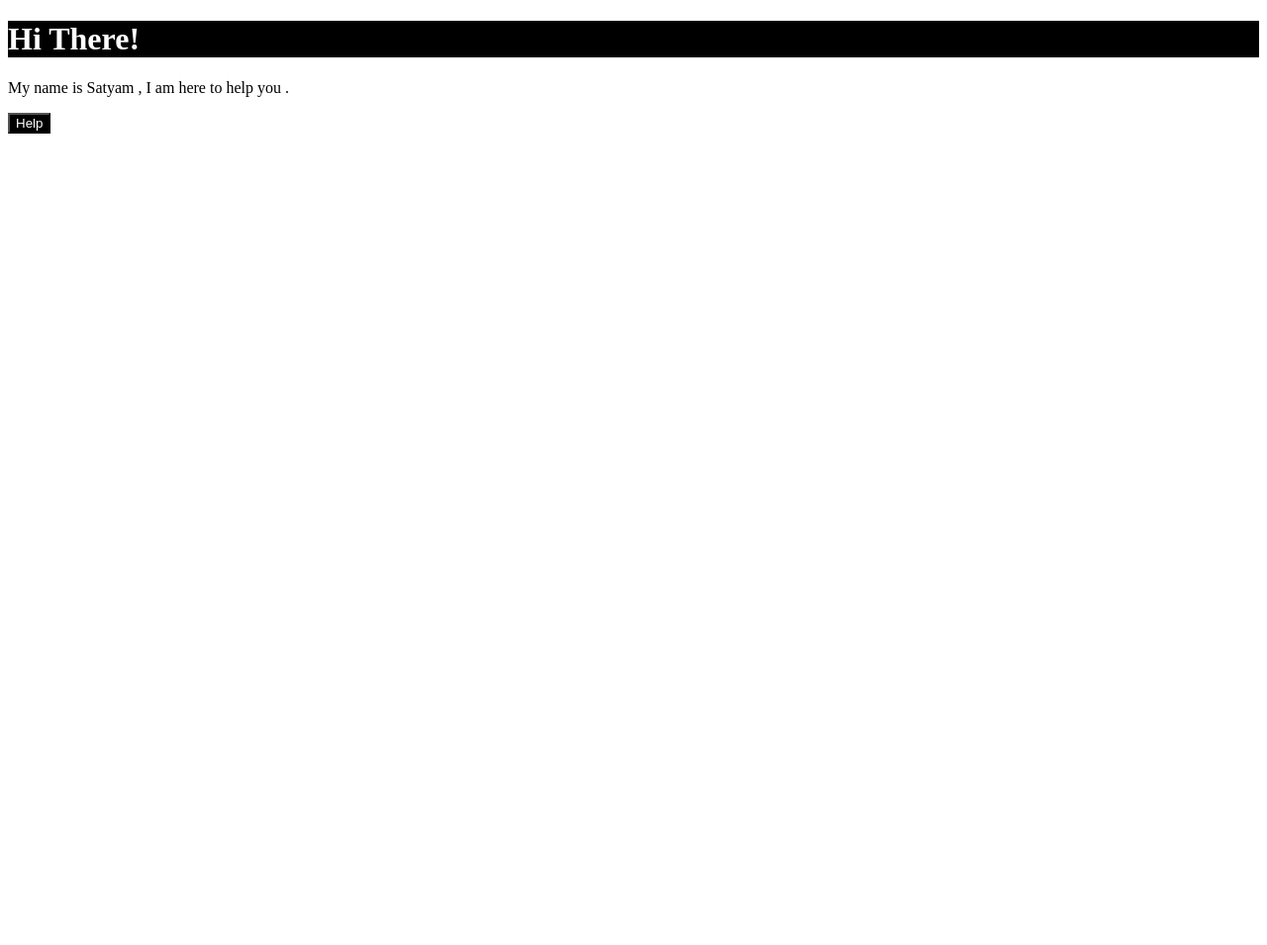
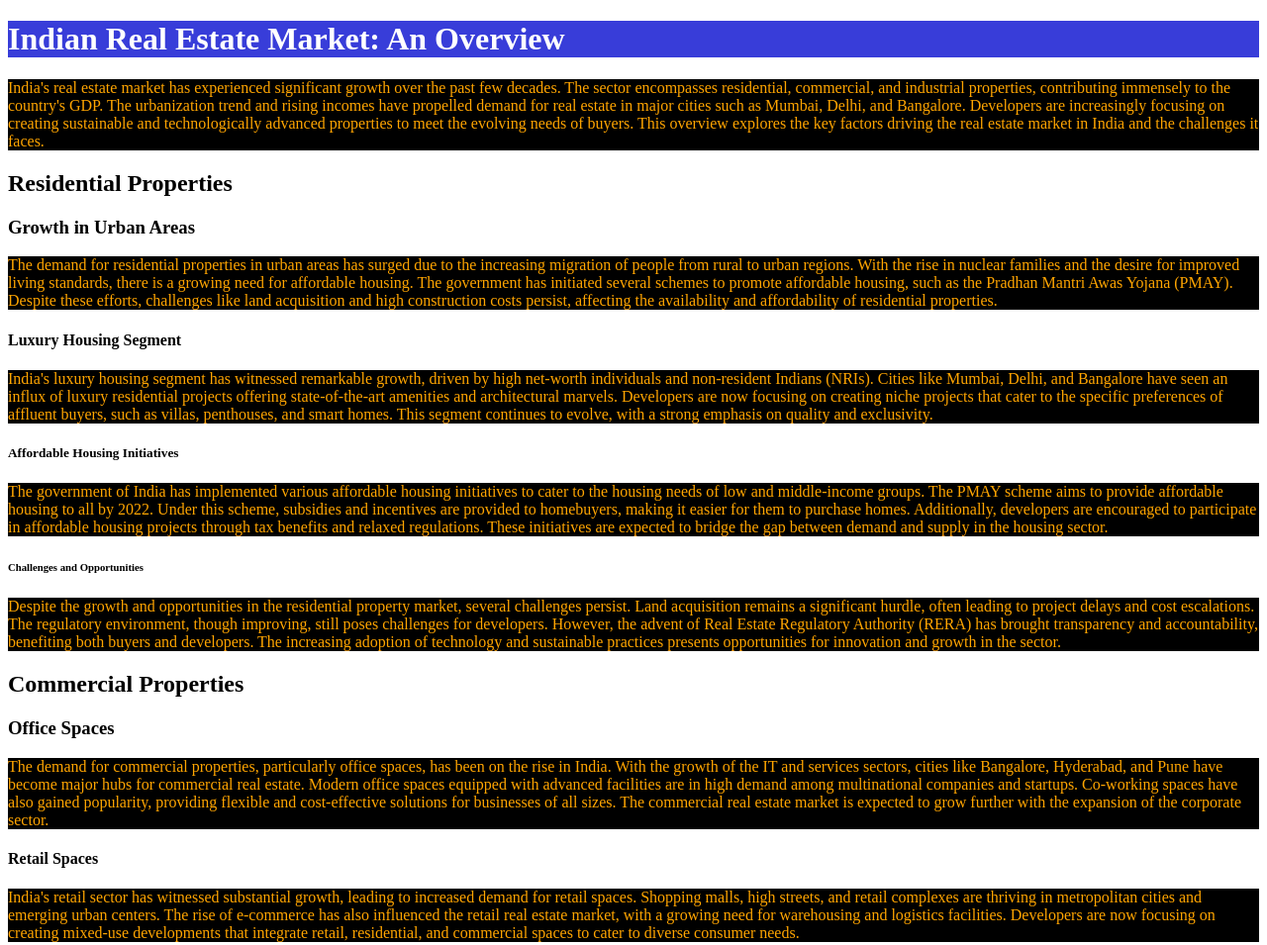
Before and after one commit to code-skg/WEB_DEV, a plain HTML site: page WEB_DEV/html/index.html in a window 1280 px wide. Shown: the whole page at 99% size. Before the commit the page ends 800 px from the top, so only its background shows below. Drawn offline with Linux system fonts and the light colour scheme.

Commit message:
Add initial CSS styles for headings, paragraphs, and buttons

```diff
--- a/WEB_DEV/html/index.html
+++ b/WEB_DEV/html/index.html
@@ -1,17 +1,35 @@
-<!DOCTYPE html>
+
+
+    <!DOCTYPE html>
 <html lang="en">
 <head>
     <meta charset="UTF-8">
     <meta name="viewport" content="width=device-width, initial-scale=1.0">
-    <title>1st try</title>
+    <title>Indian Properties Overview</title>
     <link rel="stylesheet" href="/css/style.css">
-    <!-- <link rel="stylesheet" href="/css/style.css">in this way we link css file with html  -->
 </head>
 <body>
-    <h1>Hi There!</h1>
-    <p>My name is Satyam , I am here to help you .</p>
-    <button>Help</button>
+    <h1>Indian Real Estate Market: An Overview</h1>
+    <p>India's real estate market has experienced significant growth over the past few decades. The sector encompasses residential, commercial, and industrial properties, contributing immensely to the country's GDP. The urbanization trend and rising incomes have propelled demand for real estate in major cities such as Mumbai, Delhi, and Bangalore. Developers are increasingly focusing on creating sustainable and technologically advanced properties to meet the evolving needs of buyers. This overview explores the key factors driving the real estate market in India and the challenges it faces.</p>
 
+    <h2>Residential Properties</h2>
+    <h3>Growth in Urban Areas</h3>
+    <p>The demand for residential properties in urban areas has surged due to the increasing migration of people from rural to urban regions. With the rise in nuclear families and the desire for improved living standards, there is a growing need for affordable housing. The government has initiated several schemes to promote affordable housing, such as the Pradhan Mantri Awas Yojana (PMAY). Despite these efforts, challenges like land acquisition and high construction costs persist, affecting the availability and affordability of residential properties.</p>
 
+    <h4>Luxury Housing Segment</h4>
+    <p>India's luxury housing segment has witnessed remarkable growth, driven by high net-worth individuals and non-resident Indians (NRIs). Cities like Mumbai, Delhi, and Bangalore have seen an influx of luxury residential projects offering state-of-the-art amenities and architectural marvels. Developers are now focusing on creating niche projects that cater to the specific preferences of affluent buyers, such as villas, penthouses, and smart homes. This segment continues to evolve, with a strong emphasis on quality and exclusivity.</p>
+
+    <h5>Affordable Housing Initiatives</h5>
+    <p>The government of India has implemented various affordable housing initiatives to cater to the housing needs of low and middle-income groups. The PMAY scheme aims to provide affordable housing to all by 2022. Under this scheme, subsidies and incentives are provided to homebuyers, making it easier for them to purchase homes. Additionally, developers are encouraged to participate in affordable housing projects through tax benefits and relaxed regulations. These initiatives are expected to bridge the gap between demand and supply in the housing sector.</p>
+
+    <h6>Challenges and Opportunities</h6>
+    <p>Despite the growth and opportunities in the residential property market, several challenges persist. Land acquisition remains a significant hurdle, often leading to project delays and cost escalations. The regulatory environment, though improving, still poses challenges for developers. However, the advent of Real Estate Regulatory Authority (RERA) has brought transparency and accountability, benefiting both buyers and developers. The increasing adoption of technology and sustainable practices presents opportunities for innovation and growth in the sector.</p>
+
+    <h2>Commercial Properties</h2>
+    <h3>Office Spaces</h3>
+    <p>The demand for commercial properties, particularly office spaces, has been on the rise in India. With the growth of the IT and services sectors, cities like Bangalore, Hyderabad, and Pune have become major hubs for commercial real estate. Modern office spaces equipped with advanced facilities are in high demand among multinational companies and startups. Co-working spaces have also gained popularity, providing flexible and cost-effective solutions for businesses of all sizes. The commercial real estate market is expected to grow further with the expansion of the corporate sector.</p>
+
+    <h4>Retail Spaces</h4>
+    <p>India's retail sector has witnessed substantial growth, leading to increased demand for retail spaces. Shopping malls, high streets, and retail complexes are thriving in metropolitan cities and emerging urban centers. The rise of e-commerce has also influenced the retail real estate market, with a growing need for warehousing and logistics facilities. Developers are now focusing on creating mixed-use developments that integrate retail, residential, and commercial spaces to cater to diverse consumer needs.</p>
 </body>
 </html>
```
Also changed, not shown: html/index.html (deleted, +0 -35 lines), WEB_DEV/css/css/style.css (renamed from css/style.css).
